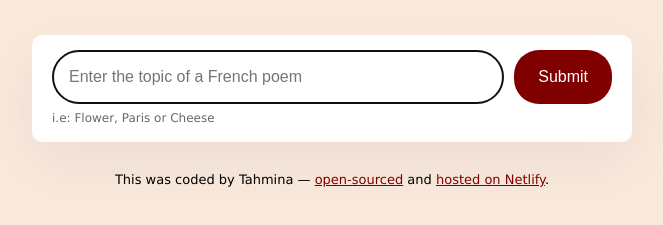
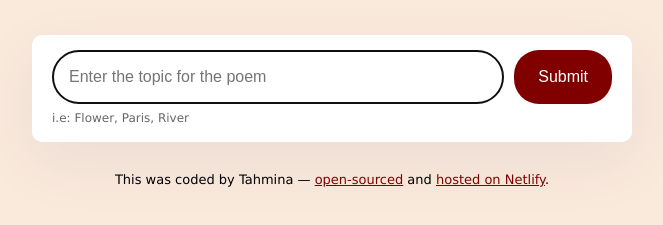
Before and after one commit to TahminaHannan/world-poem-generator, a plain HTML site: page index.html in a window 1280 px wide. Shown: the part 223-448 px from the top of the page, without its empty margins (308-971 px from the left). Drawn offline with nearby package versions, Linux system fonts and the light colour scheme.

Commit message:
Amended certain keywords

```diff
--- a/index.html
+++ b/index.html
@@ -21,7 +21,7 @@
           <form id="poem-generator-form">
             <input
               type="text"
-              placeholder="Enter the topic of a French poem"
+              placeholder="Enter the topic for the poem"
               autofocus
               required
               autocomplete="off"
@@ -30,7 +30,7 @@
             />
             <input type="submit" class="submit-button" />
           </form>
-          <div class="hint">i.e: Flower, Paris or Cheese</div>
+          <div class="hint">i.e: Flower, Paris, River</div>
         </div>
         <div class="poem hidden" id="poem"></div>
       </main>
```
